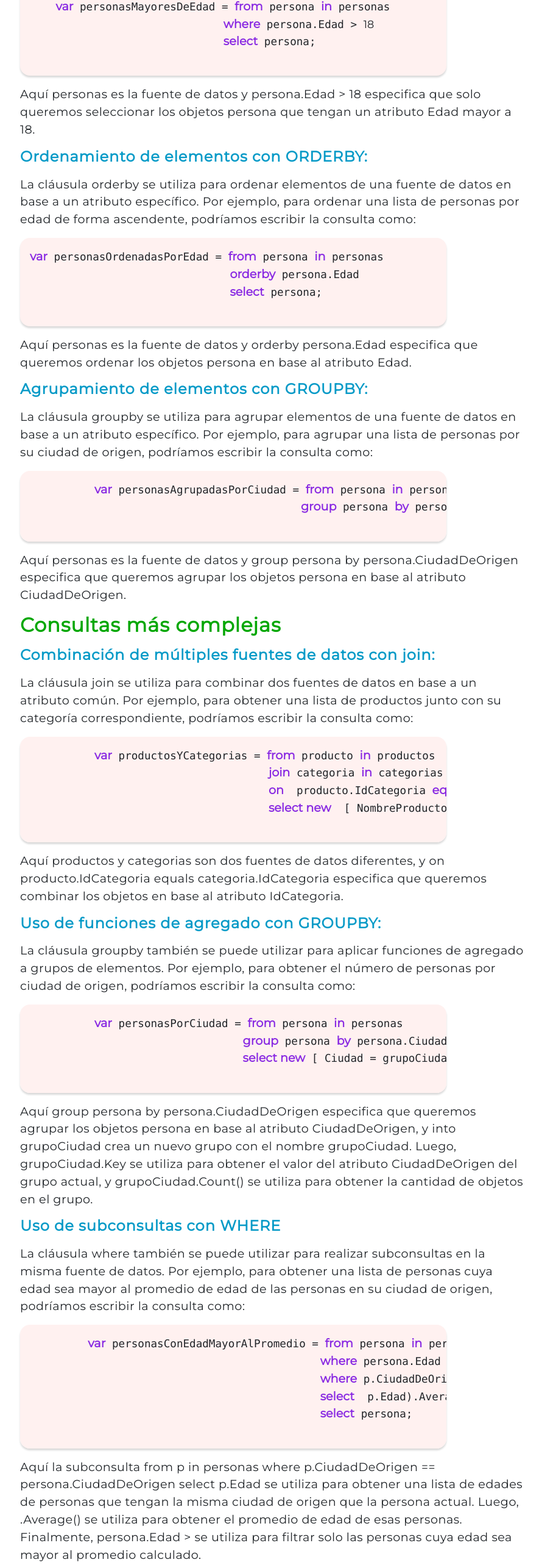
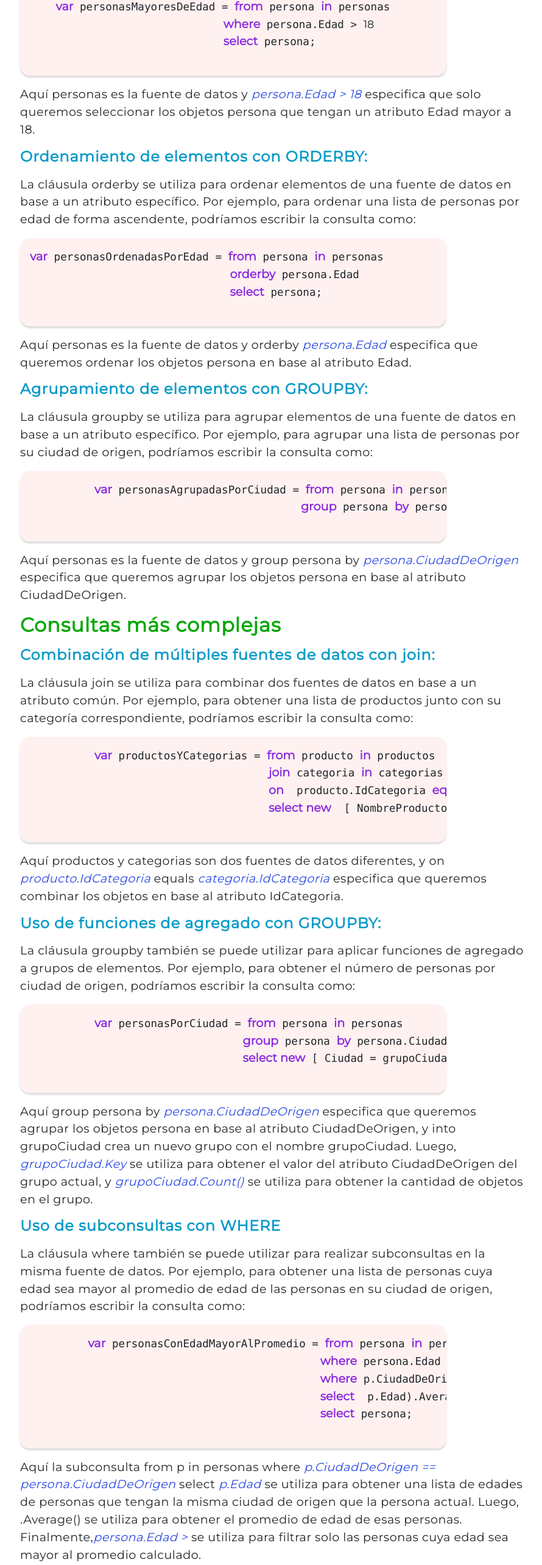
Before and after one commit to FrancoAlderete33/blog-Angular, an Angular app: page /post-2 in a window 1280 px wide. Shown: the part 2133-4699 px from the top of the page at 61% size, without its empty margins (49-939 px from the left). Built offline with nearby package versions, Linux system fonts and the light colour scheme.

Commit message:
Agrego etiqueta <i>

```diff
--- a/src/app/post-two/post-two.component.css
+++ b/src/app/post-two/post-two.component.css
@@ -71,6 +71,11 @@ b{
     color:blueviolet;
 }
 
+i {
+    font-size: 1.2rem;
+    color:rgb(43, 73, 226);
+}
+
 img {
     margin-top: 1rem;
     margin-bottom: 1rem;
--- a/src/app/post-two/post-two.component.html
+++ b/src/app/post-two/post-two.component.html
@@ -69,7 +69,7 @@
                               <b>select</b> persona;
           </pre>
 
-          <p>Aquí personas es la fuente de datos y persona.Edad > 18 especifica que solo queremos seleccionar los objetos persona que tengan un atributo Edad mayor a 18.</p>
+          <p>Aquí personas es la fuente de datos y <i>persona.Edad > 18 </i>especifica que solo queremos seleccionar los objetos persona que tengan un atributo Edad mayor a 18.</p>
 
           <h4>Ordenamiento de elementos con ORDERBY:</h4>
 
@@ -81,7 +81,7 @@
                                <b>select</b> persona;
           </pre>
 
-          <p>Aquí personas es la fuente de datos y orderby persona.Edad especifica que queremos ordenar los objetos persona en base al atributo Edad.</p>
+          <p>Aquí personas es la fuente de datos y orderby <i>persona.Edad</i>  especifica que queremos ordenar los objetos persona en base al atributo  Edad.</p>
 
           <h4>Agrupamiento de elementos con GROUPBY:</h4>
 
@@ -92,7 +92,7 @@
                                           <b>group</b> persona <b>by</b> persona.CiudadDeOrigen;
           </pre>
 
-          <P>Aquí personas es la fuente de datos y group persona by persona.CiudadDeOrigen especifica que queremos agrupar los objetos persona en base al atributo CiudadDeOrigen.</P>
+          <P>Aquí personas es la fuente de datos y group persona by <i>persona.CiudadDeOrigen</i>  especifica que queremos agrupar los objetos persona en base al atributo CiudadDeOrigen.</P>
 
         </div>
 
@@ -111,7 +111,7 @@
                                      <b>select new</b>  [ NombreProducto = producto.Nombre, NombreCategoria = categoria.Nombre ];
                </pre>
 
-               <p>Aquí productos y categorias son dos fuentes de datos diferentes, y on producto.IdCategoria equals categoria.IdCategoria especifica que queremos combinar los objetos en base al atributo IdCategoria.</p>
+               <p>Aquí productos y categorias son dos fuentes de datos diferentes, y on <i>producto.IdCategoria</i> equals <i>categoria.IdCategoria</i> especifica que queremos combinar los objetos en base al atributo IdCategoria.</p>
 
                <h4>Uso de funciones de agregado con GROUPBY:</h4>
 
@@ -123,7 +123,7 @@
                                  <b>select new</b> [ Ciudad = grupoCiudad.Key, Cantidad = grupoCiudad.Count() ];
                </pre>
 
-               <p>Aquí group persona by persona.CiudadDeOrigen especifica que queremos agrupar los objetos persona en base al atributo CiudadDeOrigen, y into grupoCiudad crea un nuevo grupo con el nombre grupoCiudad. Luego, grupoCiudad.Key se utiliza para obtener el valor del atributo CiudadDeOrigen del grupo actual, y grupoCiudad.Count() se utiliza para obtener la cantidad de objetos en el grupo.</p>
+               <p>Aquí group persona by <i>persona.CiudadDeOrigen</i> especifica que queremos agrupar los objetos persona en base al atributo CiudadDeOrigen, y into grupoCiudad crea un nuevo grupo con el nombre grupoCiudad. Luego, <i>grupoCiudad.Key</i> se utiliza para obtener el valor del atributo CiudadDeOrigen del grupo actual, y <i>grupoCiudad.Count()</i> se utiliza para obtener la cantidad de objetos en el grupo.</p>
 
                <h4>Uso de subconsultas con WHERE</h4>
 
@@ -137,7 +137,7 @@
                                              <b>select</b> persona;
                </pre>
 
-               <p>Aquí la subconsulta from p in personas where p.CiudadDeOrigen == persona.CiudadDeOrigen select p.Edad se utiliza para obtener una lista de edades de personas que tengan la misma ciudad de origen que la persona actual. Luego, .Average() se utiliza para obtener el promedio de edad de esas personas. Finalmente, persona.Edad > se utiliza para filtrar solo las personas cuya edad sea mayor al promedio calculado.</p>
+               <p>Aquí la subconsulta from p in personas where <i>p.CiudadDeOrigen == persona.CiudadDeOrigen</i> select <i>p.Edad</i> se utiliza para obtener una lista de edades de personas que tengan la misma ciudad de origen que la persona actual. Luego, .Average() se utiliza para obtener el promedio de edad de esas personas. Finalmente,<i>persona.Edad ></i> se utiliza para filtrar solo las personas cuya edad sea mayor al promedio calculado.</p>
 
           </div>
 
```
